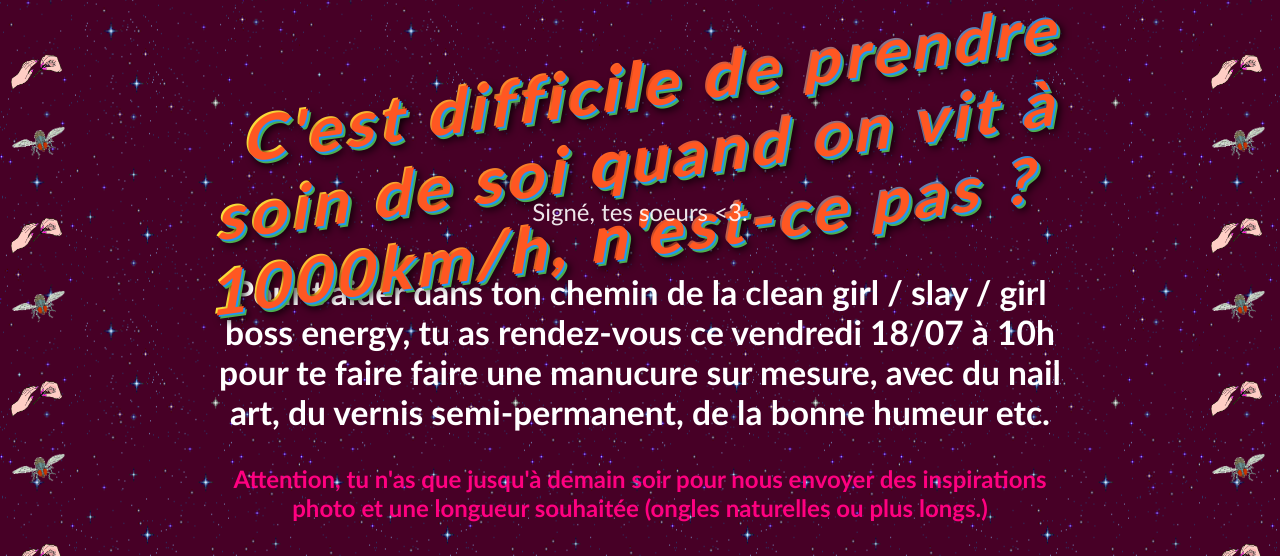
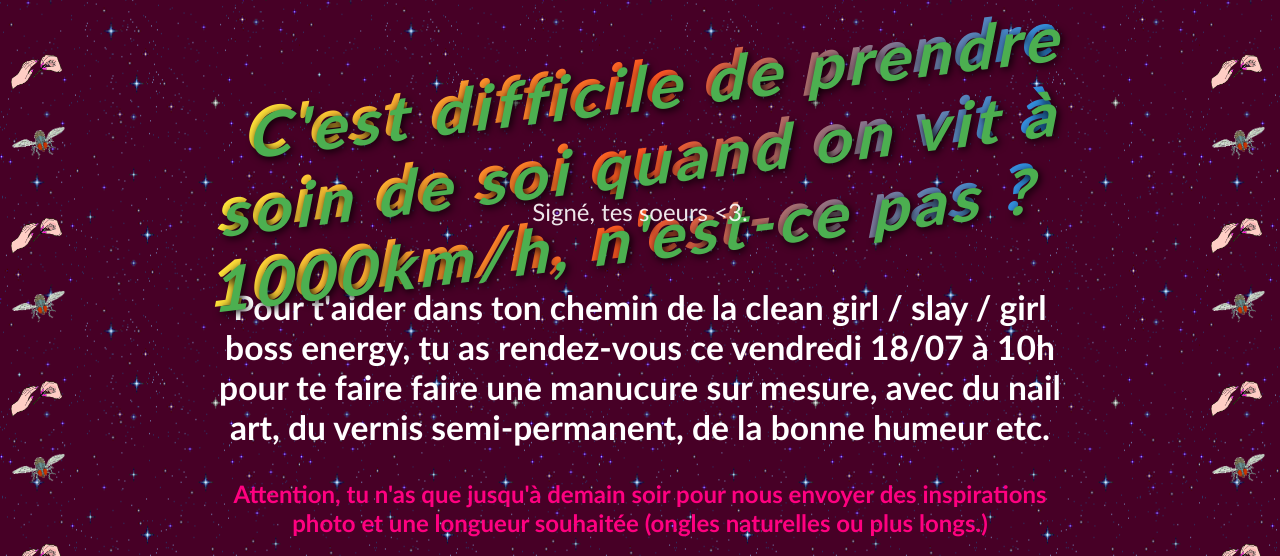
Before and after one commit to Rouzmim/Rouzmic, a plain HTML site: page index.html in a window 1280 px wide. Shown: the part 544-1100 px from the top of the page. Drawn offline with Linux system fonts and the light colour scheme.

Commit message:
Update style.css

```diff
--- a/style.css
+++ b/style.css
@@ -97,16 +97,15 @@ body {
   font-size: 4rem;
   font-weight: bold;
   text-align: center;
+  margin-bottom: 15px;
   font-family: 'Calibri', Arial, sans-serif;
   color: #fff; /* Jaune vif */
   letter-spacing: 0.07em;
   /* Effet d'ombre multicolore */
   text-shadow:
-    2px 2px 0 #ff5722,   /* ombre orange */
-    4px 4px 0 #2196f3,   /* ombre bleue */
     6px 6px 0 #4caf50,   /* ombre verte */
     8px 8px 8px #000;    /* ombre noire diffuse */
-  transform: skew(-13deg, -5deg) rotate(-3deg); /* déformation style WordArt */
+  transform: skew(-13deg, -5deg) rotate(-2deg); /* déformation style WordArt */
   background: linear-gradient(90deg, #ffeb3b 0%, #ff5722 50%, #2196f3 100%);
   -webkit-background-clip: text;
   -webkit-text-fill-color: transparent;
```
